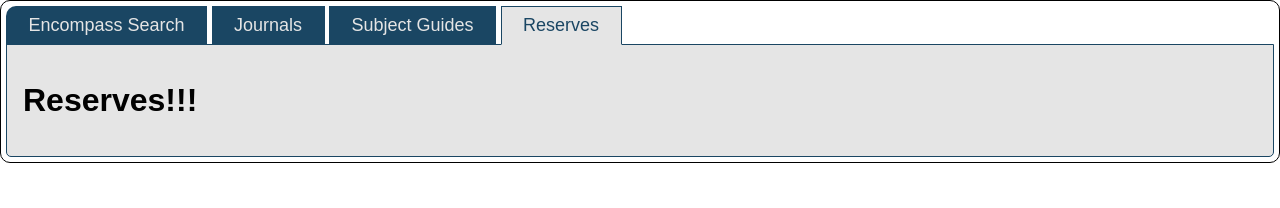
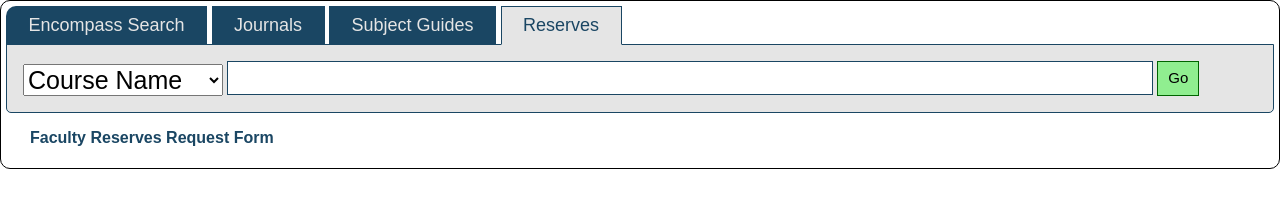
Before and after one commit to TrexlerLibrary/worldcat-discovery-searchbox, a website: page index.html in a window 1280 px wide. Both pictures are taken after a click on the item "Reserves". Drawn offline with nearby package versions, Linux system fonts and the light colour scheme.

Commit message:
add course reserves search box

```diff
--- a/index.html
+++ b/index.html
@@ -127,7 +127,21 @@
 
         <div id="beetbox-4" class="bb-content">
           <div class="bb-body">
-            <h1>Reserves!!!</h1>
+            <form class="bb-search" action="http://muhlenberg.on.worldcat.org/courseReserves/search" method="get">
+              <select name="courseSearchField">
+                <option value="courseName">Course Name</option>
+                <option value="instructorName">Instructor Name</option>
+                <option value="department">Department</option>
+                <option value="prefix">Course Prefix</option>
+              </select>
+              <input type="text" name="courseQuery">
+              <button class="bb-btn bb-btn-green" type="submit">Go</button>
+            </form>
+          </div>
+          <div class="bb-footer">
+            <ul>
+              <li><a href="#">Faculty Reserves Request Form</a></li>
+            </ul>
           </div>
         </div>
       </div>
```
